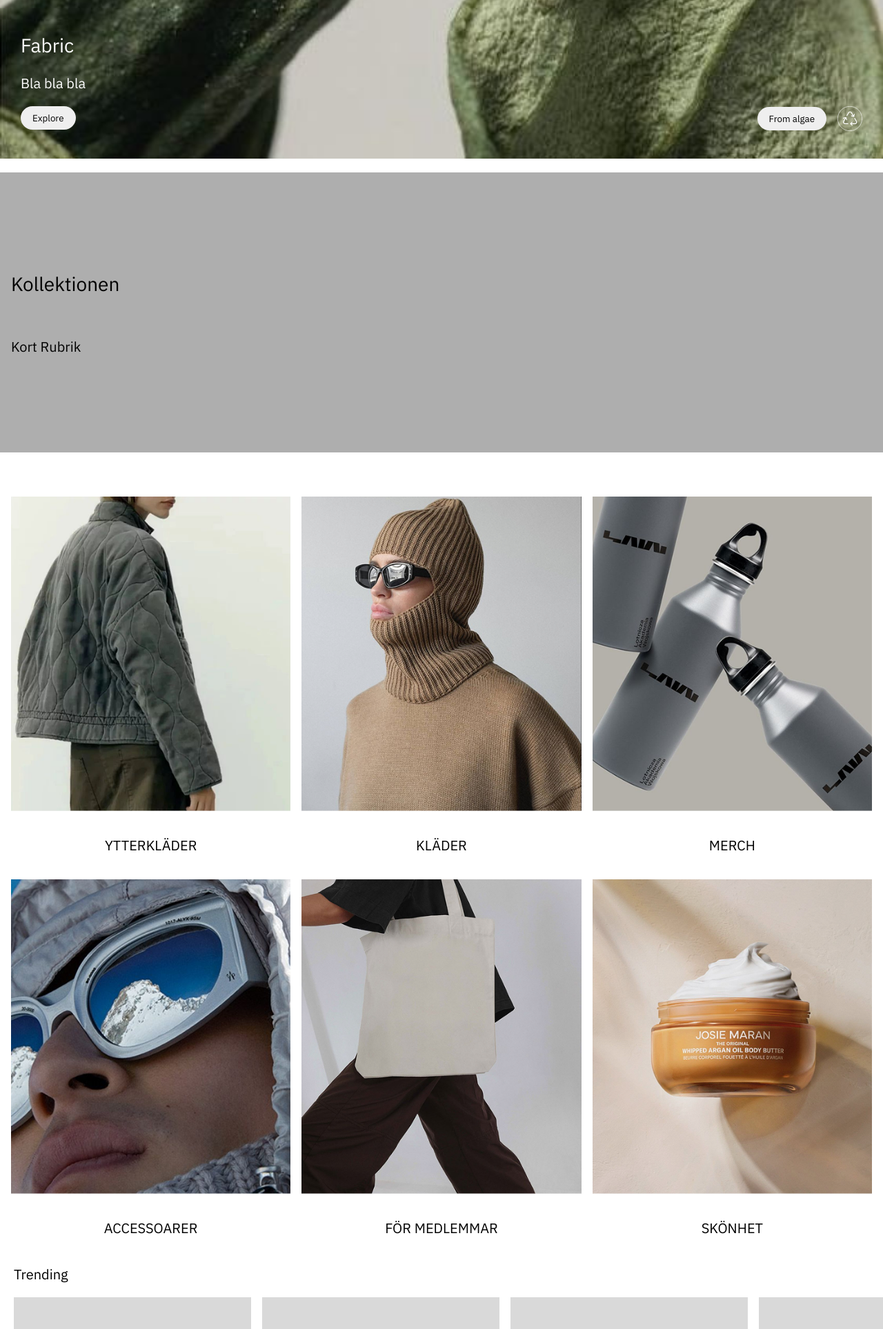
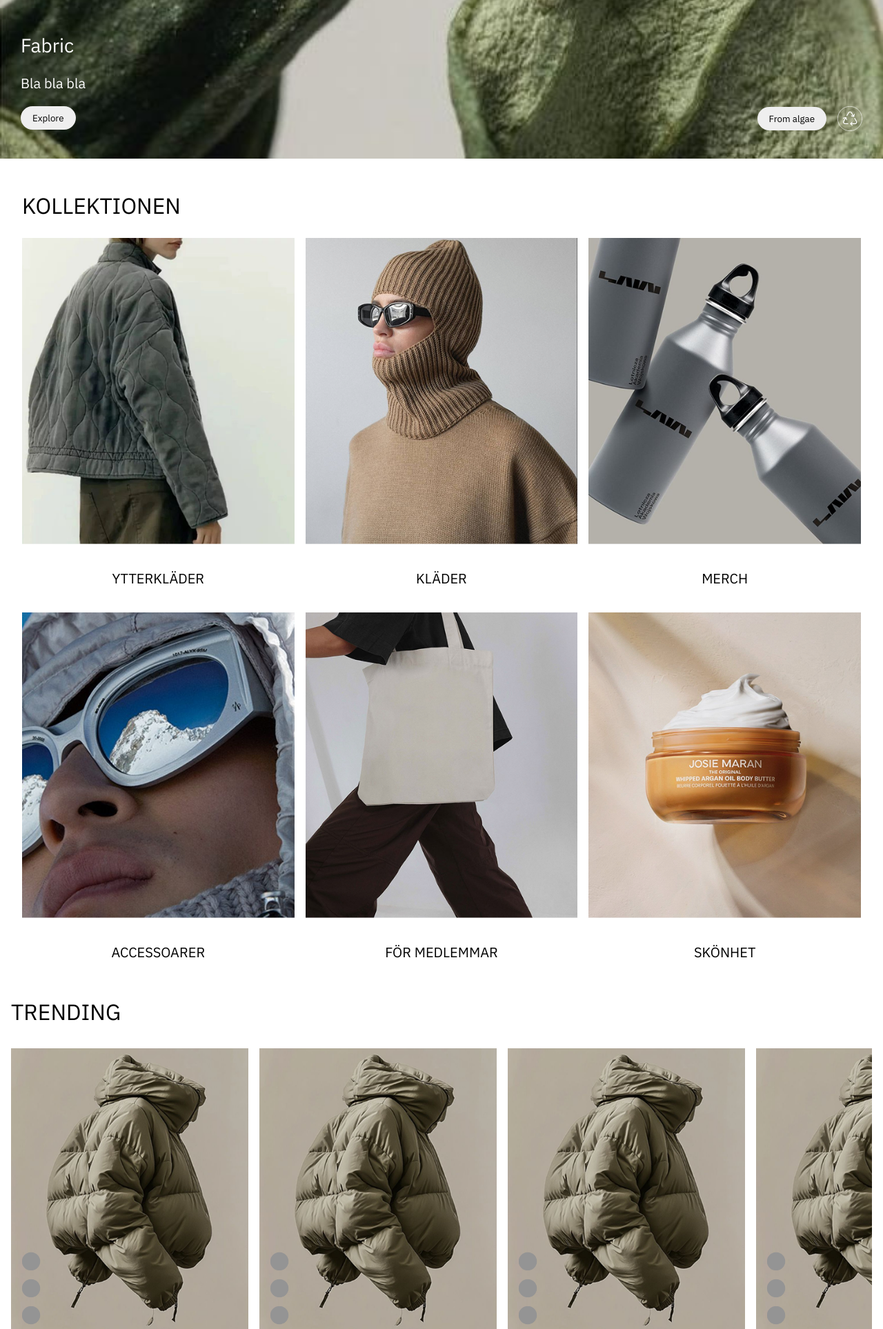
Before and after one commit to BAlmroth/Kinforma, a PHP site: page / in a window 1280 px wide. Shown: the part 1984-3911 px from the top of the page at 69% size. Run offline with PHP 8.4, Linux system fonts and the light colour scheme.

Commit message:
Added trending image + fixed some styling

```diff
--- a/css/collection.css
+++ b/css/collection.css
@@ -1,26 +1,19 @@
 .collection {
   display: flex;
   flex-direction: column;
-  align-items: center;
+  /* align-items: left; */
 }
 
-.collection-hero {
-  display: flex;
-  flex-direction: column;
-  gap: 1rem;
-  background-color: var(--collection-background);
-  width: 100vw;
-  padding: 7.5rem 1rem;
-  align-self: stretch;
-  margin-bottom: 4rem;
+.collection-title {
+  padding-left: 2rem;
+  font-size: 2rem;
 }
-
 .products {
   display: grid;
   grid-template-columns: repeat(2, 1fr);
   gap: 0.5rem;
   width: 100%;
-  padding: 0 1rem;
+  padding: 0 2rem;
 }
 
 @media (min-width: 768px) {
--- a/css/trending.css
+++ b/css/trending.css
@@ -7,8 +7,11 @@
 }
 
 .trending {
-  padding-left: 1.25rem;
-  padding-bottom: 4rem;
+  padding: 0 1rem 4rem 1rem;
+}
+
+.trending-title {
+  font-size: 2rem;
 }
 
 .trending-container {
@@ -56,7 +59,9 @@
 .trending-img {
   width: 21.5rem;
   height: 26rem;
-  background-color: var(--img-box);
+  background-image: url("/images/Trending-jacka.png");
+  background-size: cover;
+  background-position: center;
 }
 
 .trending-info > h3 {
--- a/php/collection.php
+++ b/php/collection.php
@@ -1,8 +1,5 @@
   <section class="collection">
-    <div class="collection-hero"> <!-- background img from dd/cd -->
-      <h2>Kollektionen</h2>
-      <h3> Kort Rubrik</h3>
-    </div>
+    <h2 class="collection-title">KOLLEKTIONEN</h2>
 
     <div class="products">
       <div class="product">
--- a/php/trending.php
+++ b/php/trending.php
@@ -1,5 +1,5 @@
   <section class="trending">
-    <h3>Trending</h3>
+    <h3 class="trending-title">TRENDING</h3>
 
     <div class="carousel">
       <div class="trending-container">
@@ -11,10 +11,12 @@
               <div class="trending-color-option"></div>
               <div class="trending-color-option"></div>
             </div>
-            <div class="trending-img"> <!-- Image placeholder --></div>
+            <div class="trending-img">
+              <!-- <img src="/images/Trending-jacka.png" alt="Trending jacka"> -->
+            </div>
           </div>
           <div class="trending-info">
-            <h3>Kortrubrik</h3>
+            <h3>JACKETS</h3>
             <button type="button" class="trending-button">Explore</button>
           </div>
         </div>
@@ -29,7 +31,7 @@
             <div class="trending-img"> <!-- Image placeholder --></div>
           </div>
           <div class="trending-info">
-            <h3>Kortrubrik</h3>
+            <h3>JACKETS</h3>
             <button type="button" class="trending-button">Explore</button>
           </div>
         </div>
@@ -44,7 +46,7 @@
             <div class="trending-img"> <!-- Image placeholder --></div>
           </div>
           <div class="trending-info">
-            <h3>Kortrubrik</h3>
+            <h3>JACKETS</h3>
             <button type="button" class="trending-button">Explore</button>
           </div>
         </div>
@@ -59,7 +61,7 @@
             <div class="trending-img"> <!-- Image placeholder --></div>
           </div>
           <div class="trending-info">
-            <h3>Kortrubrik</h3>
+            <h3>JACKETS</h3>
             <button type="button" class="trending-button">Explore</button>
           </div>
         </div>
```
Also changed, not shown: images/Trending-jacka.png (added).
